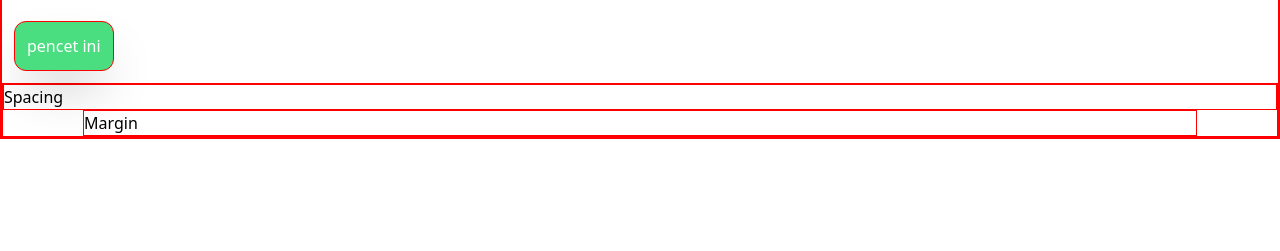
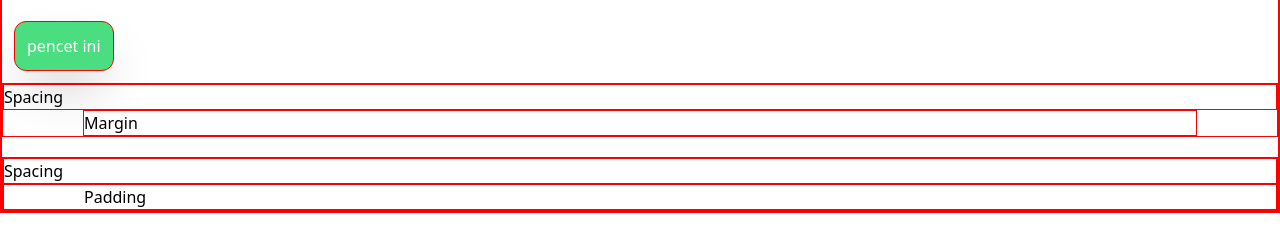
Before and after one commit to zzainalAri/Learning-Journey, a website: page basic/2.tailwind-css/public/index.html in a window 1280 px wide. Shown: the part 141-392 px from the top of the page. Drawn offline with Linux system fonts and the light colour scheme.

Commit message:
learn basic utility - padding

```diff
--- a/basic/2.tailwind-css/public/index.html
+++ b/basic/2.tailwind-css/public/index.html
@@ -28,9 +28,15 @@
       pencet ini</a
     >
     <!-- basic utility margin -->
-    <section>
+    <section class="mb-5">
       <h2>Spacing</h2>
       <div class="mx-20">Margin</div>
     </section>
+
+    <!-- basic utility padding -->
+    <section>
+      <h2>Spacing</h2>
+      <div class="pl-20">Padding</div>
+    </section>
   </body>
 </html>
```
Also changed, not shown: basic/2.tailwind-css/public/css/style.css.
